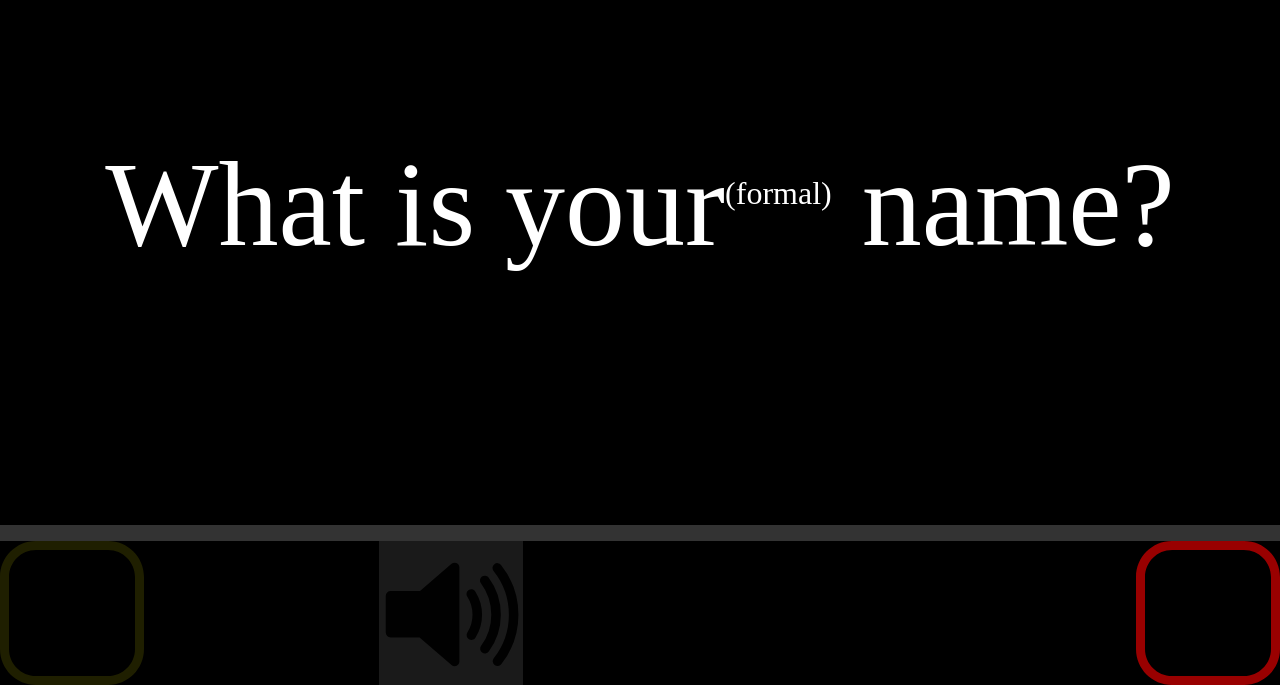
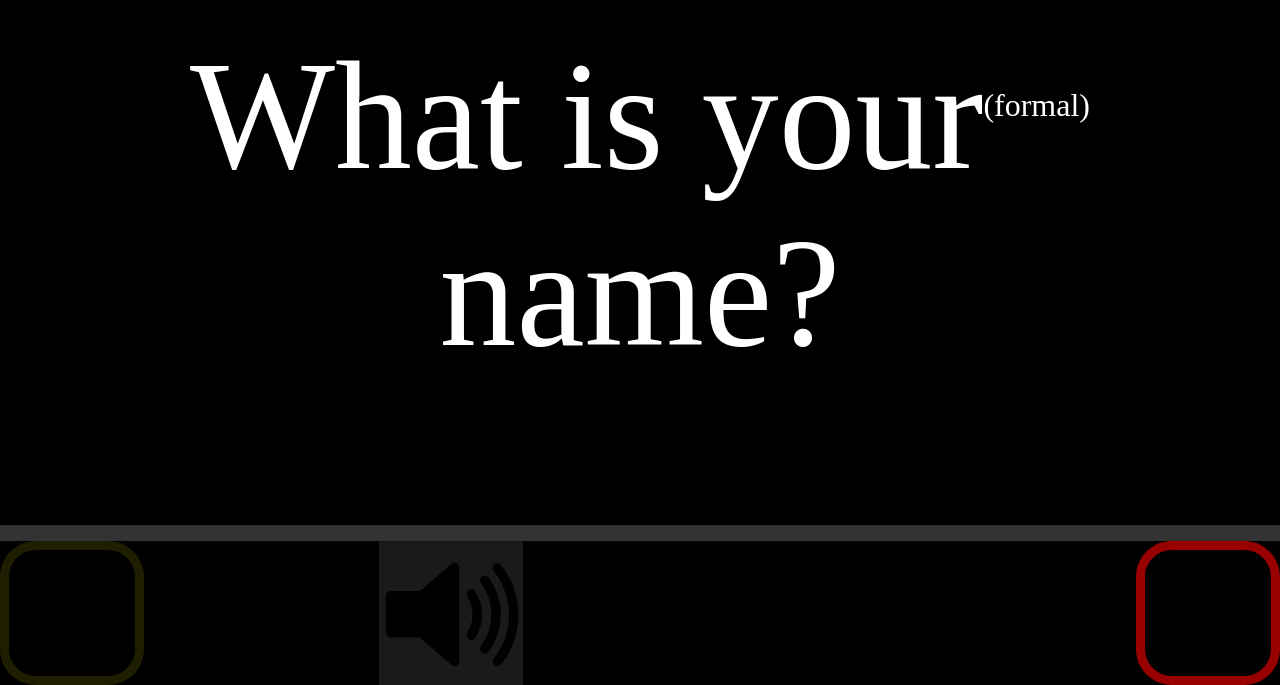
Before and after one commit to jazyx/flash, a plain HTML site: page docs/index.html in a window 1280 px wide. Shown: the part 115-800 px from the top of the page. Drawn offline with Linux system fonts and the light colour scheme.

Commit message:
Fix font-size for card text, for Congratulations! screen

```diff
--- a/docs/css/style.css
+++ b/docs/css/style.css
@@ -33,7 +33,7 @@ div.text {
   height: 80vh;
   justify-content: center;
   align-items: center;
-  font-size: 15vmin;
+  font-size: 12vw;
   text-align: center;
 }
 
```
